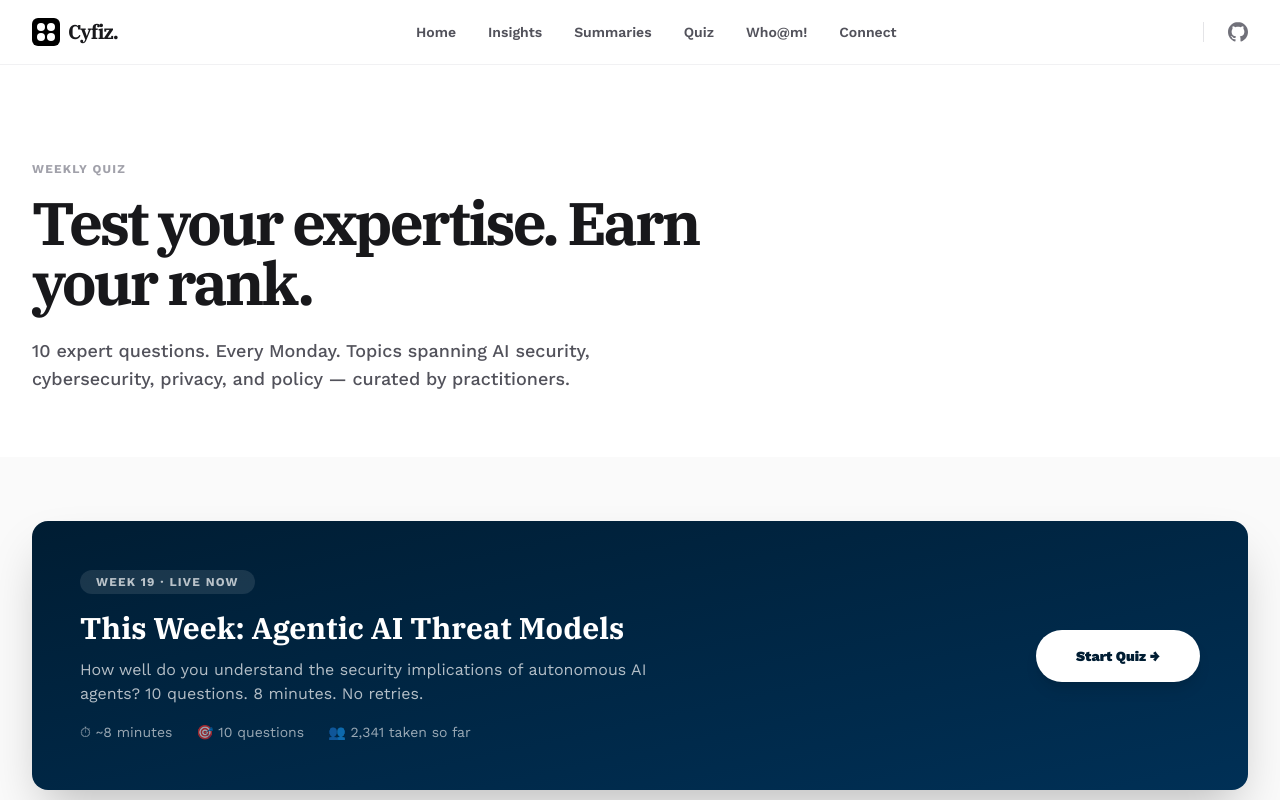
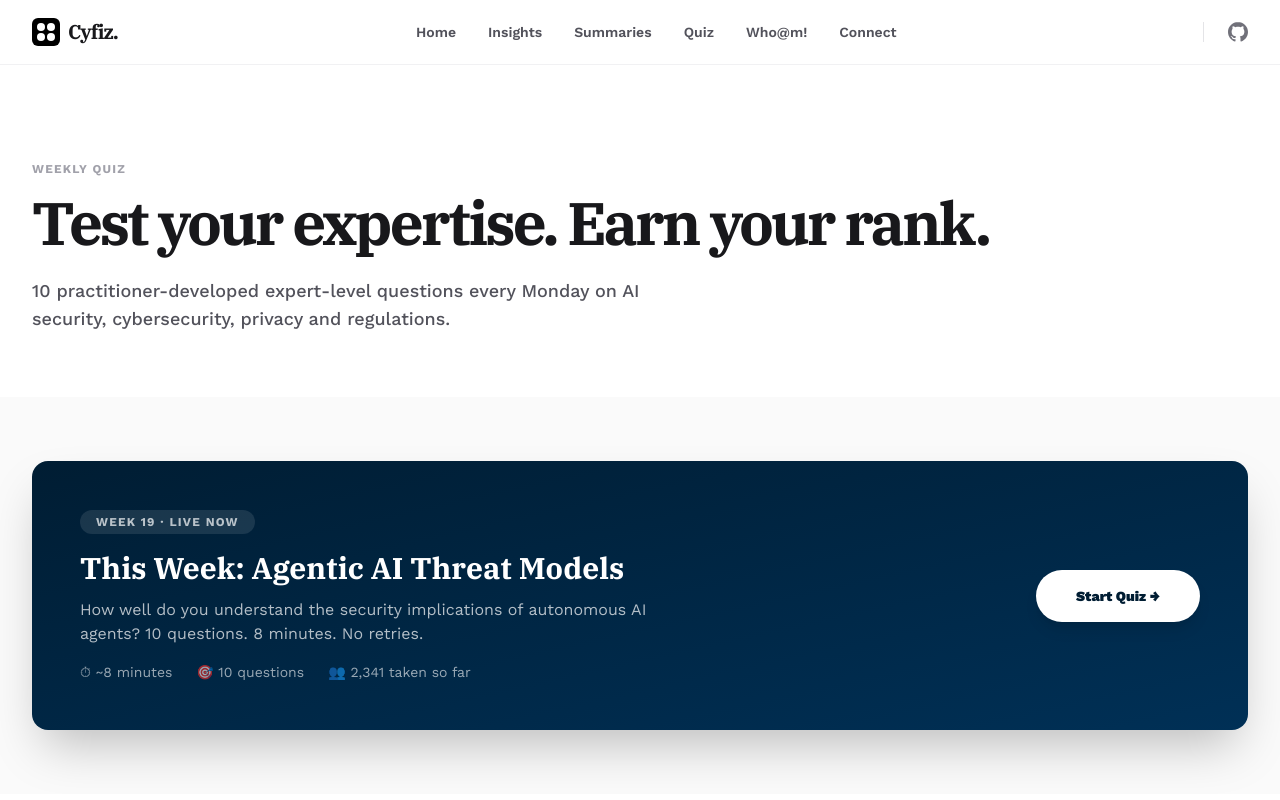
Before and after one commit to ziakn/cyfiz, a Next.js app: page /quiz in a window 1280 px wide. Shown: the top 800 px of the page. Built offline with nearby package versions, Linux system fonts and the light colour scheme.

Commit message:
n-changes

```diff
--- a/src/app/quiz/page.tsx
+++ b/src/app/quiz/page.tsx
@@ -32,11 +32,11 @@ export default function QuizPage() {
         <section className="bg-white px-4 pt-24 pb-16 dark:bg-zinc-950 sm:px-6 lg:px-8">
           <div className="mx-auto max-w-7xl">
             <p className="text-xs font-bold uppercase tracking-widest text-zinc-400">Weekly Quiz</p>
-            <h1 className="mt-4 max-w-3xl text-4xl font-black font-serif tracking-tighter text-zinc-900 dark:text-zinc-50 sm:text-6xl leading-[1.1]">
+            <h1 className="mt-4 text-4xl font-black font-serif tracking-tighter text-zinc-900 dark:text-zinc-50 sm:text-5xl lg:text-6xl leading-[1.1]">
               Test your expertise. Earn your rank.
             </h1>
             <p className="mt-6 max-w-2xl text-lg font-medium text-zinc-600 dark:text-zinc-400">
-              10 expert questions. Every Monday. Topics spanning AI security, cybersecurity, privacy, and policy — curated by practitioners.
+              10 practitioner-developed expert-level questions every Monday on AI security, cybersecurity, privacy and regulations.
             </p>
           </div>
         </section>
```
